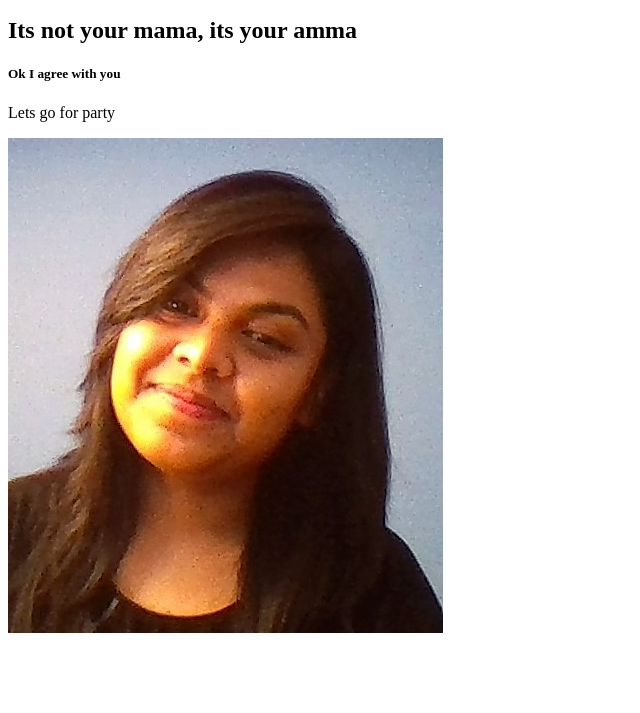
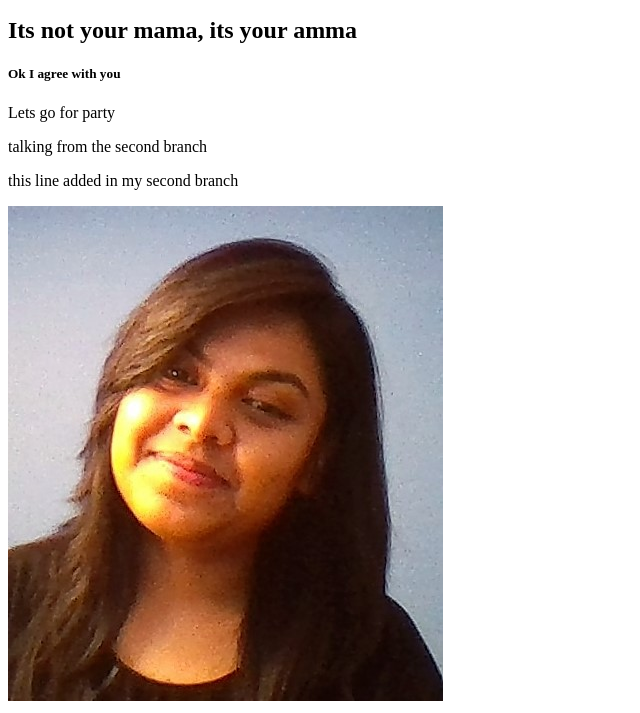
Before and after one commit to NuzhatParveen21/my-first-website, a plain HTML site: page Index.html in a window 1280 px wide. Shown: the part 110-823 px from the top of the page, without its empty margins (0-640 px from the left). Before the commit the page ends 800 px from the top, so only its background shows below. Drawn offline with Linux system fonts and the light colour scheme.

Commit message:
learning abut second branch

```diff
--- a/Index.html
+++ b/Index.html
@@ -11,6 +11,8 @@
     <h2>Its not your mama, its your amma</h2>
     <h5>Ok I agree with you</h5>
     <p>Lets go for party</p>
+    <p>talking from the second branch</p>
+    <p>this line added in my second branch</p>
     <img src="Nupa.jpg" alt="">
 </body>
 </html>
```
